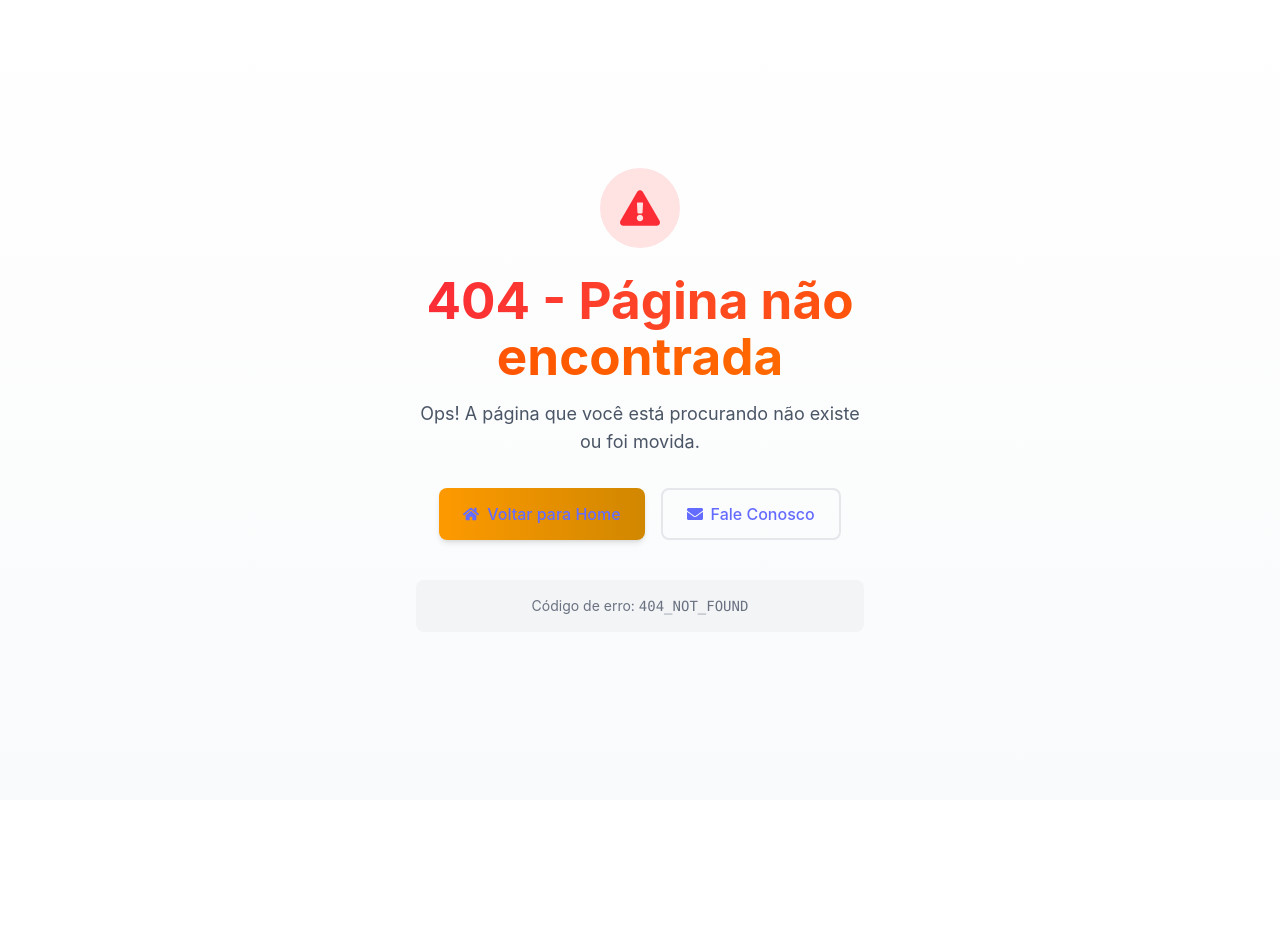
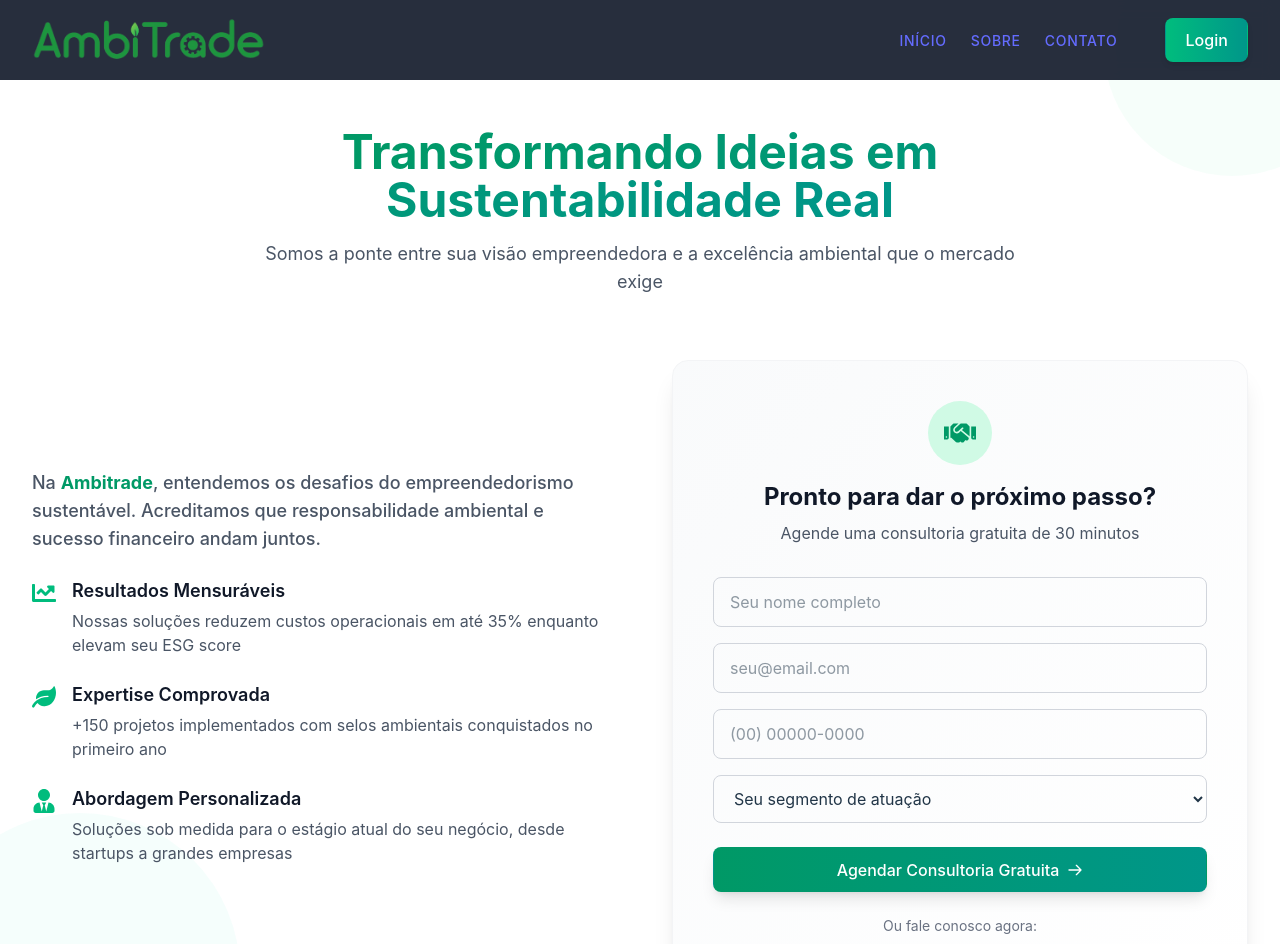
Before and after one commit to dev-celo/meio-ambiente, a React (Vite) app: page /about in a window 1280 px wide. Before the commit this address had no page. Shown: the top 944 px of the page. Before the commit the page ends 800 px from the top, so only its background shows below. Built offline with nearby package versions, Linux system fonts and the light colour scheme.

Commit message:
feat: Implementando a página sobre

```diff
--- /dev/null
+++ b/src/Components/About/About.jsx
@@ -0,0 +1,174 @@
+import { FaHandshake, FaChartLine, FaLeaf, FaUserTie, FaPhoneAlt } from 'react-icons/fa';
+import { MdOutlineEmail } from 'react-icons/md';
+
+const AboutSection = () => {
+  return (
+    <section id="sobre" className="relative bg-white py-16 sm:py-24 lg:py-32 overflow-hidden">
+      {/* Background decorativo */}
+      <div className="hidden lg:block absolute -right-20 -top-20 w-64 h-64 bg-emerald-100 rounded-full opacity-20"></div>
+      <div className="hidden lg:block absolute -left-20 bottom-0 w-80 h-80 bg-teal-100 rounded-full opacity-20"></div>
+
+      <div className="relative max-w-7xl mx-auto px-4 sm:px-6 lg:px-8">
+        {/* Cabeçalho */}
+        <div className="text-center max-w-3xl mx-auto mb-16">
+          <h2 className="text-3xl sm:text-4xl lg:text-5xl font-bold text-gray-900 mb-4">
+            <span className="bg-clip-text text-transparent bg-gradient-to-r from-emerald-600 to-teal-600">
+              Transformando Ideias em Sustentabilidade Real
+            </span>
+          </h2>
+          <p className="text-lg text-gray-600">
+            Somos a ponte entre sua visão empreendedora e a excelência ambiental que o mercado exige
+          </p>
+        </div>
+
+        <div className="grid grid-cols-1 lg:grid-cols-2 gap-12 lg:gap-16 items-center">
+          {/* Conteúdo de texto */}
+          <div>
+            <div className="prose prose-lg text-gray-600 max-w-none">
+              <p className="text-lg font-medium mb-6">
+                Na <strong className="text-emerald-600">Ambitrade</strong>, entendemos os desafios do empreendedorismo sustentável. Acreditamos que responsabilidade ambiental e sucesso financeiro andam juntos.
+              </p>
+
+              <ul className="space-y-6 mb-8">
+                <li className="flex items-start">
+                  <div className="flex-shrink-0 mt-1">
+                    <FaChartLine className="h-6 w-6 text-emerald-500" />
+                  </div>
+                  <div className="ml-4">
+                    <h3 className="text-lg font-semibold text-gray-900">Resultados Mensuráveis</h3>
+                    <p className="mt-1">
+                      Nossas soluções reduzem custos operacionais em até 35% enquanto elevam seu ESG score
+                    </p>
+                  </div>
+                </li>
+                <li className="flex items-start">
+                  <div className="flex-shrink-0 mt-1">
+                    <FaLeaf className="h-6 w-6 text-emerald-500" />
+                  </div>
+                  <div className="ml-4">
+                    <h3 className="text-lg font-semibold text-gray-900">Expertise Comprovada</h3>
+                    <p className="mt-1">
+                      +150 projetos implementados com selos ambientais conquistados no primeiro ano
+                    </p>
+                  </div>
+                </li>
+                <li className="flex items-start">
+                  <div className="flex-shrink-0 mt-1">
+                    <FaUserTie className="h-6 w-6 text-emerald-500" />
+                  </div>
+                  <div className="ml-4">
+                    <h3 className="text-lg font-semibold text-gray-900">Abordagem Personalizada</h3>
+                    <p className="mt-1">
+                      Soluções sob medida para o estágio atual do seu negócio, desde startups a grandes empresas
+                    </p>
+                  </div>
+                </li>
+              </ul>
+            </div>
+          </div>
+
+          {/* Card de conversão */}
+          <div className="bg-gradient-to-br from-gray-50 to-white rounded-2xl shadow-xl p-8 sm:p-10 border border-gray-100">
+            <div className="text-center mb-8">
+              <div className="mx-auto flex items-center justify-center h-16 w-16 rounded-full bg-emerald-100 mb-4">
+                <FaHandshake className="h-8 w-8 text-emerald-600" />
+              </div>
+              <h3 className="text-2xl font-bold text-gray-900">Pronto para dar o próximo passo?</h3>
+              <p className="mt-2 text-gray-600">
+                Agende uma consultoria gratuita de 30 minutos
+              </p>
+            </div>
+
+            <form className="space-y-4">
+              <div>
+                <label htmlFor="name" className="sr-only">Nome completo</label>
+                <input
+                  type="text"
+                  id="name"
+                  name="name"
+                  placeholder="Seu nome completo"
+                  className="block w-full px-4 py-3 rounded-lg border border-gray-300 focus:ring-2 focus:ring-emerald-500 focus:border-emerald-500 transition-all duration-300"
+                  required
+                />
+              </div>
+
+              <div>
+                <label htmlFor="email" className="sr-only">Email</label>
+                <input
+                  type="email"
+                  id="email"
+                  name="email"
+                  placeholder="seu@email.com"
+                  className="block w-full px-4 py-3 rounded-lg border border-gray-300 focus:ring-2 focus:ring-emerald-500 focus:border-emerald-500 transition-all duration-300"
+                  required
+                />
+              </div>
+
+              <div>
+                <label htmlFor="phone" className="sr-only">Telefone</label>
+                <input
+                  type="tel"
+                  id="phone"
+                  name="phone"
+                  placeholder="(00) 00000-0000"
+                  className="block w-full px-4 py-3 rounded-lg border border-gray-300 focus:ring-2 focus:ring-emerald-500 focus:border-emerald-500 transition-all duration-300"
+                  required
+                />
+              </div>
+
+              <div>
+                <label htmlFor="business" className="sr-only">Tipo de negócio</label>
+                <select
+                  id="business"
+                  name="business"
+                  className="block w-full px-4 py-3 rounded-lg border border-gray-300 focus:ring-2 focus:ring-emerald-500 focus:border-emerald-500 transition-all duration-300"
+                  required
+                >
+                  <option value="" disabled selected>Seu segmento de atuação</option>
+                  <option value="industry">Indústria</option>
+                  <option value="commerce">Comércio</option>
+                  <option value="services">Serviços</option>
+                  <option value="agriculture">Agronegócio</option>
+                  <option value="other">Outro</option>
+                </select>
+              </div>
+
+              <div className="pt-2">
+                <button
+                  type="submit"
+                  className="w-full px-6 py-4 bg-gradient-to-r from-emerald-600 to-teal-600 text-white font-bold rounded-lg shadow-lg hover:shadow-xl transition-all duration-300 group overflow-hidden relative"
+                >
+                  <span className="relative z-10 flex items-center justify-center">
+                    Agendar Consultoria Gratuita
+                    <svg xmlns="http://www.w3.org/2000/svg" className="ml-2 h-4 w-4 transition-transform group-hover:translate-x-1" fill="none" viewBox="0 0 24 24" stroke="currentColor">
+                      <path strokeLinecap="round" strokeLinejoin="round" strokeWidth={2} d="M14 5l7 7m0 0l-7 7m7-7H3" />
+                    </svg>
+                  </span>
+                  <span className="absolute inset-0 bg-gradient-to-r from-emerald-700 to-teal-700 opacity-0 group-hover:opacity-100 transition-opacity duration-300 z-0"></span>
+                </button>
+              </div>
+            </form>
+
+            <div className="mt-6 text-center">
+              <p className="text-sm text-gray-500">
+                Ou fale conosco agora:
+              </p>
+              <div className="mt-2 flex justify-center space-x-4">
+                <a href="tel:+5511987654321" className="flex items-center text-emerald-600 hover:text-emerald-800">
+                  <FaPhoneAlt className="mr-1" />
+                  <span className="text-sm font-medium">(73) 9 9977-9060</span>
+                </a>
+                <a href="mailto:contato@ambitrade.com.br" className="flex items-center text-emerald-600 hover:text-emerald-800">
+                  <MdOutlineEmail className="mr-1" />
+                  <span className="text-sm font-medium">pompeurodriguez@gmail.com</span>
+                </a>
+              </div>
+            </div>
+          </div>
+        </div>
+      </div>
+    </section>
+  );
+};
+
+export default AboutSection;
--- /dev/null
+++ b/src/Pages/AboutPage/AboutPage.jsx
@@ -0,0 +1,15 @@
+import AboutSection from "../../Components/About/About";
+import Footer from "../../Components/Footer/Footer";
+import Header from "../../Components/Header";
+
+const AboutPage = () => {
+return (
+  <>
+    <Header />
+    <AboutSection />
+    <Footer />
+  </>
+)
+}
+
+export default AboutPage;
--- a/src/routes.jsx
+++ b/src/routes.jsx
@@ -2,6 +2,7 @@ import { BrowserRouter as Router, Routes, Route } from 'react-router-dom';
 import NotFound from './Components/NotFound/NotFound';
 import DynamicSelect from './App';
 import Contact from './Pages/ContactPage/Contact';
+import AboutPage from './Pages/AboutPage/AboutPage';
 
 function AppRoutes() {
   return (
@@ -9,6 +10,7 @@ function AppRoutes() {
       <Routes>
         <Route path="/" element={<DynamicSelect />} />
         <Route path="/contact" element={<Contact />} />
+        <Route path="/about" element={<AboutPage />} />
         <Route path="*" element={<NotFound />} /> {/* Rota para 404 */}
       </Routes>
     </Router>
```
